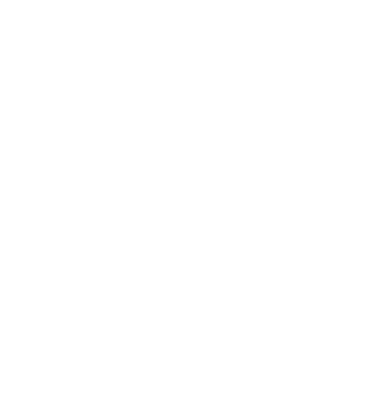
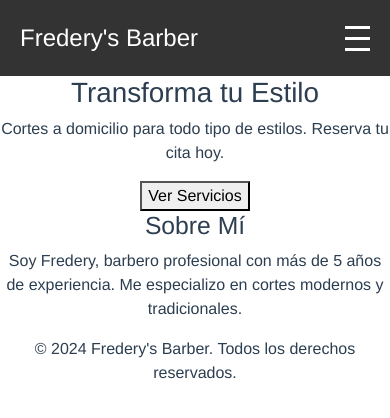
Before and after one commit to FrederyCanchica/PortafolioWeb, a Vue app in the folder mi-portafolio/: page /BarberMobile in a window 390 px wide. Before the commit this address had no page. Shown: the top 418 px of the page. Built offline with nearby package versions, Linux system fonts and the light colour scheme.

Commit message:
barbermobile, src, helloword.

```diff
--- /dev/null
+++ b/mi-portafolio/src/components/BarberMobile.vue
@@ -0,0 +1,139 @@
+<template>
+  <header>
+    <div class="logo">Fredery's Barber</div>
+
+    <!-- Menú Hamburguesa -->
+    <div class="burger-menu" @click="toggleMenu">
+      <div class="line"></div>
+      <div class="line"></div>
+      <div class="line"></div>
+    </div>
+
+    <!-- Navegación en móviles -->
+    <ul class="nav-links" id="mobile-nav" v-if="menuOpen">
+      <li><a href="#">Home</a></li>
+      <li><a href="#">Servicios</a></li>
+      <li><a href="#">Agendar Cita</a></li>
+      <li><a href="#">Contacto</a></li>
+    </ul>
+  </header>
+    <main>
+      <section class="hero">
+        <div class="hero-content">
+          <h1>Transforma tu Estilo</h1>
+          <p>Cortes a domicilio para todo tipo de estilos. Reserva tu cita hoy.</p>
+          <button class="hero-button">Ver Servicios</button>
+        </div>
+      </section>
+
+      <section class="about">
+        <h2>Sobre Mí</h2>
+        <p>Soy Fredery, barbero profesional con más de 5 años de experiencia. Me especializo en cortes modernos y tradicionales.</p>
+      </section>
+    </main>
+
+    <footer>
+      <p>&copy; 2024 Fredery's Barber. Todos los derechos reservados.</p>
+    </footer>
+
+
+
+</template>
+
+<script>
+export default {
+  data() {
+    return {
+      menuOpen: false,
+    };
+  },
+  methods: {
+    toggleMenu() {
+      this.menuOpen = !this.menuOpen;
+    },
+  },
+};
+</script>
+
+<style scoped>
+/* Aquí está tu CSS */
+body {
+  font-family: 'Arial', sans-serif;
+  margin: 0;
+  padding: 0;
+  box-sizing: border-box;
+}
+
+header {
+  display: flex;
+  justify-content: space-between;
+  align-items: center;
+  padding: 20px;
+  background-color: #333;
+}
+
+.logo {
+  color: #fff;
+  font-size: 24px;
+  display: center;
+}
+
+.nav-links {
+  display: flex;
+  list-style: none;
+}
+
+.nav-links li {
+  margin-left: 20px;
+}
+
+.nav-links a {
+  text-decoration: none;
+  color: white;
+  font-size: 16px;
+}
+
+/* Estilos del menú hamburguesa */
+.burger-menu {
+  display: none;
+  flex-direction: column;
+  cursor: pointer;
+}
+
+.burger-menu .line {
+  width: 25px;
+  height: 3px;
+  background-color: white;
+  margin: 4px 0;
+}
+
+#mobile-nav {
+  display: none;
+  position: absolute;
+  top: 60px;
+  right: 20px;
+  background-color: #333;
+  width: 200px;
+  flex-direction: column;
+}
+
+#mobile-nav li {
+  padding: 10px;
+  text-align: center;
+}
+
+#mobile-nav li a {
+  color: white;
+  font-size: 18px;
+}
+
+@media (max-width: 768px) {
+  .nav-links {
+    display: none;
+  }
+
+  .burger-menu {
+    display: flex;
+  }
+}
+</style>
--- a/mi-portafolio/src/components/HelloWorld.vue
+++ b/mi-portafolio/src/components/HelloWorld.vue
@@ -80,10 +80,10 @@ export default {
         },
         {
           id: 2,
-          title: "Project 2",
-          description: "A security-focused web app developed with modern best practices.",
-          image: "path-to-project2-image.jpg",
-          link: "#"
+          title: "Barberia Movil",
+          description: "Este proyecto esta enfocado en la agenda de citas para servicios de Estetica y belleza a domcilio en Madrid.",
+          image: "/public/fondo_barberia.jpg",
+          link: "/BarberMobile"
         },
         {
           id: 3,
@@ -116,8 +116,10 @@ export default {
 <style scoped>
 .bi-terminal{
   font-size: 24px; /* Ajustar el tamaño del ícono */
-  color: rgb(250, 250, 250); /* Cambiar el color de la estrella */
+  color: rgb(106, 231, 34); /* Cambiar el color de la estrella */
   margin-right: 10px; /* Añadir espacio a la derecha del ícono */
+  background-color: #000000;
+  background-size:auto;
 }
 /* General Styles */
 body {
--- a/mi-portafolio/src/router.js
+++ b/mi-portafolio/src/router.js
@@ -2,6 +2,7 @@
 import { createRouter, createWebHistory } from 'vue-router';
 import HelloWorld from './components/HelloWorld.vue';   // El componente principal de tu portafolio
 import TetrisGame from './components/TetrisGame.vue'; // El componente del juego
+import BarberMobile from './components/BarberMobile.vue'; //El componente de la berberia movil.
 
 const routes = [
   {
@@ -13,13 +14,15 @@ const routes = [
     path: '/tetris',
     name: 'TetrisGame',
     component: TetrisGame
-  }
+  },
+  {
+  path: '/BarberMobile',
+  name: 'BarberMobile',
+  component: BarberMobile
+  },
 ];
 
 // Crear la instancia del router usando Vue 3
-const router = createRouter({
-  history: createWebHistory(),
-  routes
-});
+const router = createRouter({ history: createWebHistory(), routes });
 
 export default router;
```
Also changed, not shown: mi-portafolio/public/fondo_barberia.jpg (added), mi-portafolio/public/universe.jpg (added).
